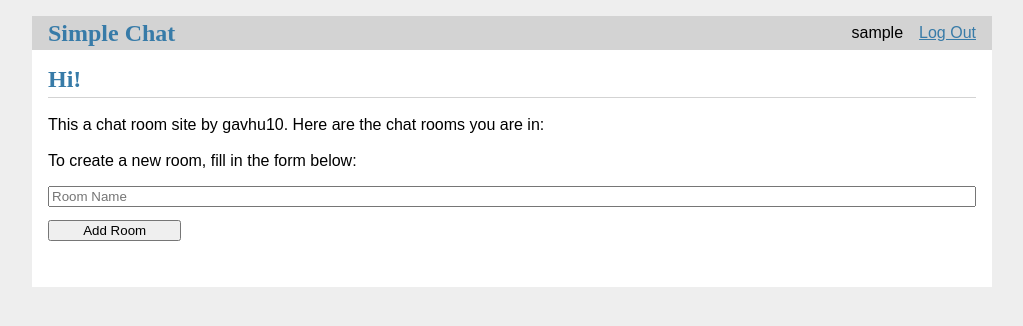
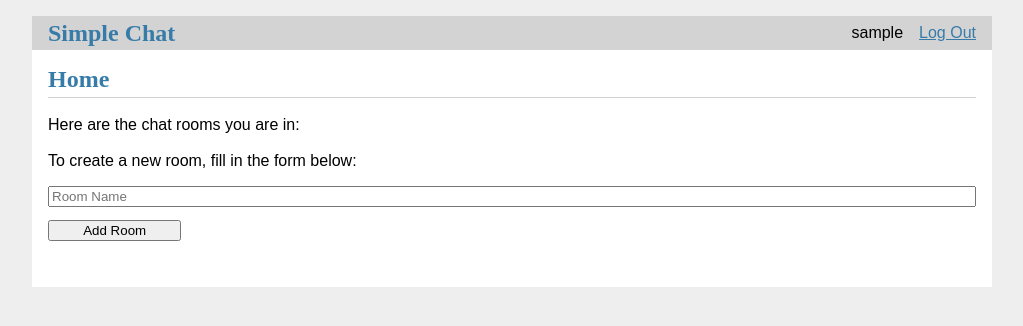
Before and after one commit to gavhu10/MessageJar, a Flask app: page /chat/ in a window 1280 px wide. Shown: the top 326 px of the page, without its empty margins (128-1151 px from the left). Run offline with Flask 3, Linux system fonts and the light colour scheme; the visitor is signed in with stand-in values (Sample User, id 1); data comes from the database, SQL or seed files in the repository; data that the repository does not hold is empty.

Commit message:
small fixes

```diff
--- a/templates/chat/main.html
+++ b/templates/chat/main.html
@@ -1,12 +1,11 @@
 {% extends 'base.html' %}
 
 {% block header %}
-  <h1>{% block title %}Hi!{% endblock %}</h1>
+  <h1>{% block title %}Home{% endblock %}</h1>
 {% endblock %}
 
 {% block content %}
 <br>
-This a chat room site by gavhu10.
 Here are the chat rooms you are in:
 
 
--- a/templates/main.html
+++ b/templates/main.html
@@ -6,7 +6,8 @@
 
 {% block content %}
 <br>
-Hi! This a chat room by gavhu10. To enter the chat, go <a href="{{ url_for('chat.index') }}">here.</a>
+Hi! <br>
+This a chat room by gavhu10. To enter the chat, go <a href="{{ url_for('chat.index') }}">here.</a>
 You may have to register first if you don't have an account. <br><br>
 If you find any bugs, please email me or raise an issue <a href="https://github.com/gavhu10/simplechat">here.</a>
 {% endblock %}
```
Also changed, not shown: README.md.
